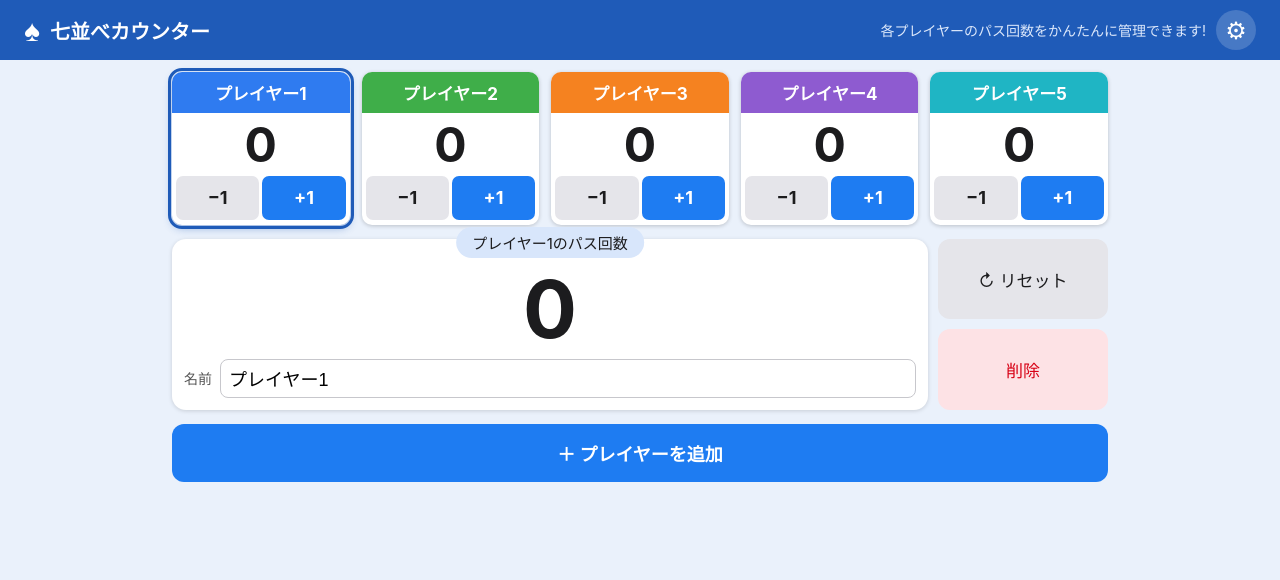
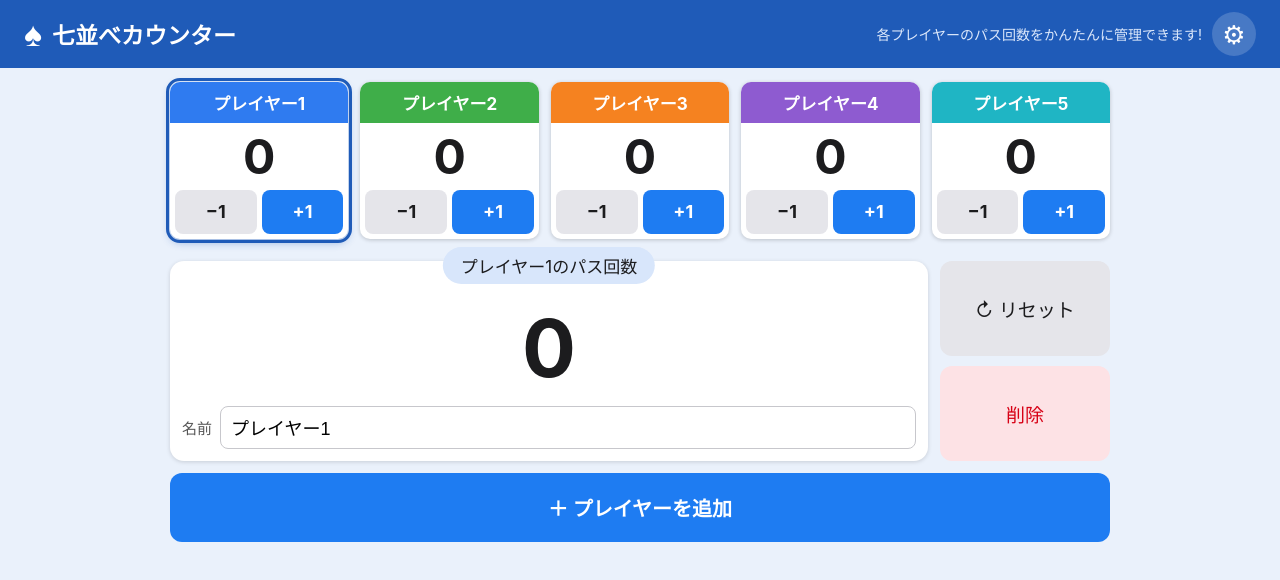
Before and after one commit to Crev1224/narabe, a plain HTML site: page index.html in a window 1280 px wide. Drawn offline with Linux system fonts and the light colour scheme.

Commit message:
Add files via upload

```diff
--- a/style.css
+++ b/style.css
@@ -3,14 +3,20 @@
   box-sizing: border-box; /* 幅の計算に枠線や余白を含める(はみ出し防止) */
 }
 
+html {
+  -webkit-text-size-adjust: 100%;
+}
+
 body {
   margin: 0;
-  padding-bottom: max(16px, env(safe-area-inset-bottom));
+  min-height: 100vh;
+  min-height: 100dvh; /* 画面いっぱいの高さ */
+  display: flex;
+  flex-direction: column; /* 上から下へ、縦に並べる */
   font-family: -apple-system, "Hiragino Sans", "Yu Gothic", sans-serif;
   background: #eaf1fb;
   color: #1c1c1e;
   touch-action: manipulation; /* ダブルタップで拡大されるのを防ぐ */
-  -webkit-text-size-adjust: 100%;
 }
 
 button {
@@ -35,50 +41,55 @@ button:disabled {
   align-items: center;
   column-gap: 10px;
   row-gap: 4px;
-  padding: max(10px, env(safe-area-inset-top)) 14px 10px;
+  padding: max(12px, env(safe-area-inset-top)) 14px 12px;
   background: #1f5bb8;
   color: #ffffff;
 }
 
 .logo {
   grid-area: logo;
-  font-size: 30px;
+  font-size: 34px;
   line-height: 1;
 }
 
 #app-header h1 {
   grid-area: title;
   margin: 0;
-  font-size: 20px;
+  font-size: 23px;
 }
 
 .subtitle {
   grid-area: sub;
   margin: 0;
-  font-size: 12px;
+  font-size: 13px;
   color: #dce8fb;
 }
 
 #open-settings {
   grid-area: gear;
-  width: 40px;
-  height: 40px;
-  font-size: 24px;
+  width: 44px;
+  height: 44px;
+  font-size: 26px;
   border: none;
   border-radius: 50%;
   background: rgba(255, 255, 255, 0.18);
   color: #ffffff;
 }
 
-/* ===== 中身の幅(PCで横に広がりすぎないように) ===== */
+/* ===== 中身(残りの高さをいっぱいに使う) ===== */
 main {
+  flex: 1;
+  display: flex;
+  flex-direction: column;
+  width: 100%;
   max-width: 960px;
   margin: 0 auto;
-  padding: 12px;
+  padding: 14px 10px max(16px, env(safe-area-inset-bottom));
 }
 
 /* ===== プレイヤーのカード(5列で並ぶ) ===== */
 #player-list {
+  flex: none;
   display: grid;
   grid-template-columns: repeat(5, 1fr);
   gap: 6px;
@@ -102,9 +113,9 @@ main {
 
 /* カードの上の色つきの部分(名前) */
 .player-head {
-  padding: 5px 2px;
+  padding: 8px 2px;
   color: #ffffff;
-  font-size: 12px;
+  font-size: 14px;
   font-weight: bold;
   text-align: center;
   white-space: nowrap;
@@ -120,51 +131,60 @@ main {
 .c4 .player-head { background: #1fb5c4; }
 
 .player-count {
-  padding: 6px 0 4px;
-  font-size: clamp(26px, 8vw, 44px);
+  padding: 8px 0 6px;
+  font-size: clamp(32px, 11vw, 52px);
   font-weight: bold;
   text-align: center;
   line-height: 1.1;
 }
 
+/* カードの中のボタン:スマホでは縦に並べる(+1が上、−1が下) */
 .player-btns {
   display: flex;
-  gap: 3px;
-  padding: 0 4px;
+  flex-direction: column-reverse; /* 並びを逆にして、+1を上に出す */
+  gap: 5px;
+  padding: 0 5px;
 }
 
 .player-btns button {
-  flex: 1;
-  min-width: 0;
-  height: 34px;
+  flex: none;
+  width: 100%;
   padding: 0;
   border: none;
-  border-radius: 7px;
-  font-size: 14px;
+  border-radius: 8px;
   font-weight: bold;
 }
 
-.minus {
+.player-btns .plus {
+  height: 48px;
+  font-size: 20px;
+  background: #1e7cf2;
+  color: #ffffff;
+}
+
+.player-btns .minus {
+  height: 38px;
+  font-size: 17px;
   background: #e5e5ea;
   color: #1c1c1e;
 }
 
-.plus {
-  background: #1e7cf2;
-  color: #ffffff;
-}
-
-/* ===== 選んでいるプレイヤーの大きな表示 ===== */
+/* ===== 選んでいるプレイヤーの大きな表示(残りの高さに合わせて広がる) ===== */
 #detail {
+  flex: 1;
   display: flex;
   flex-direction: column;
-  gap: 10px;
-  margin-top: 14px;
+  gap: 12px;
+  margin-top: 22px;
 }
 
 .detail-main {
+  flex: 1;
+  display: flex;
+  flex-direction: column;
   position: relative;
-  padding: 26px 12px 12px;
+  min-height: 170px;
+  padding: 30px 12px 12px;
   background: #ffffff;
   border-radius: 14px;
   box-shadow: 0 1px 4px rgba(0, 0, 0, 0.15);
@@ -174,42 +194,45 @@ main {
 /* 「〇〇のパス回数」と書かれた、丸い札 */
 .pill {
   position: absolute;
-  top: -12px;
+  top: -14px;
   left: 50%;
   transform: translateX(-50%);
   max-width: 90%;
-  padding: 5px 16px;
+  padding: 6px 18px;
   border-radius: 999px;
   background: #d8e6fb;
-  font-size: 15px;
+  font-size: 17px;
   white-space: nowrap;
   overflow: hidden;
   text-overflow: ellipsis;
 }
 
 #detail-count {
-  font-size: clamp(72px, 22vw, 110px);
+  flex: 1; /* 余った高さをここで受け取り、数字を真ん中に置く */
+  display: flex;
+  align-items: center;
+  justify-content: center;
+  font-size: clamp(96px, 32vw, 150px);
   font-weight: bold;
-  line-height: 1.1;
+  line-height: 1;
 }
 
 .name-row {
   display: flex;
   align-items: center;
   gap: 8px;
-  margin-top: 6px;
   text-align: left;
 }
 
 .name-row span {
-  font-size: 14px;
+  font-size: 15px;
   color: #555555;
 }
 
 #detail-name {
   flex: 1;
   min-width: 0;
-  padding: 8px;
+  padding: 10px;
   border: 1px solid #c7c7cc;
   border-radius: 8px;
   font-size: 18px; /* 16px未満だと、iPhoneが入力時に画面を勝手に拡大するため18px */
@@ -222,10 +245,10 @@ main {
 
 .detail-actions button {
   flex: 1;
-  padding: 14px 8px;
+  padding: 18px 8px;
   border: none;
   border-radius: 12px;
-  font-size: 17px;
+  font-size: 19px;
 }
 
 #reset-one {
@@ -242,13 +265,13 @@ main {
 #add-player {
   display: block;
   width: 100%;
-  margin-top: 14px;
-  padding: 16px 8px;
+  margin-top: 12px;
+  padding: 20px 8px;
   border: none;
   border-radius: 12px;
   background: #1e7cf2;
   color: #ffffff;
-  font-size: 18px;
+  font-size: 20px;
   font-weight: bold;
 }
 
@@ -266,17 +289,17 @@ dialog::backdrop {
 
 dialog h2 {
   margin: 0 0 16px;
-  font-size: 18px;
+  font-size: 19px;
 }
 
 dialog button {
   display: block;
   width: 100%;
   margin-top: 10px;
-  padding: 14px 8px;
+  padding: 16px 8px;
   border: none;
   border-radius: 12px;
-  font-size: 16px;
+  font-size: 17px;
   background: #e5e5ea;
   color: #1c1c1e;
 }
@@ -313,18 +336,32 @@ dialog button {
     font-size: 48px;
   }
 
+  /* PCでは、−1と+1を横に並べる */
+  .player-btns {
+    flex-direction: row;
+  }
+
   .player-btns button {
+    flex: 1;
+    width: auto;
+  }
+
+  .player-btns .plus,
+  .player-btns .minus {
     height: 44px;
     font-size: 18px;
   }
 
+  /* PCでは、下の表示を画面いっぱいに伸ばさない */
   #detail {
+    flex: none;
     flex-direction: row;
     align-items: stretch;
   }
 
   .detail-main {
     flex: 1;
+    min-height: 200px;
   }
 
   #detail-count {
--- a/sw.js
+++ b/sw.js
@@ -1,5 +1,5 @@
 // 保存しておくファイルの名札(アプリを更新したら、この番号を増やします)
-const CACHE_NAME = "nanarabe-counter-v3";
+const CACHE_NAME = "nanarabe-counter-v4";
 
 // iPhoneに保存しておくファイルの一覧
 const FILES = [
```
